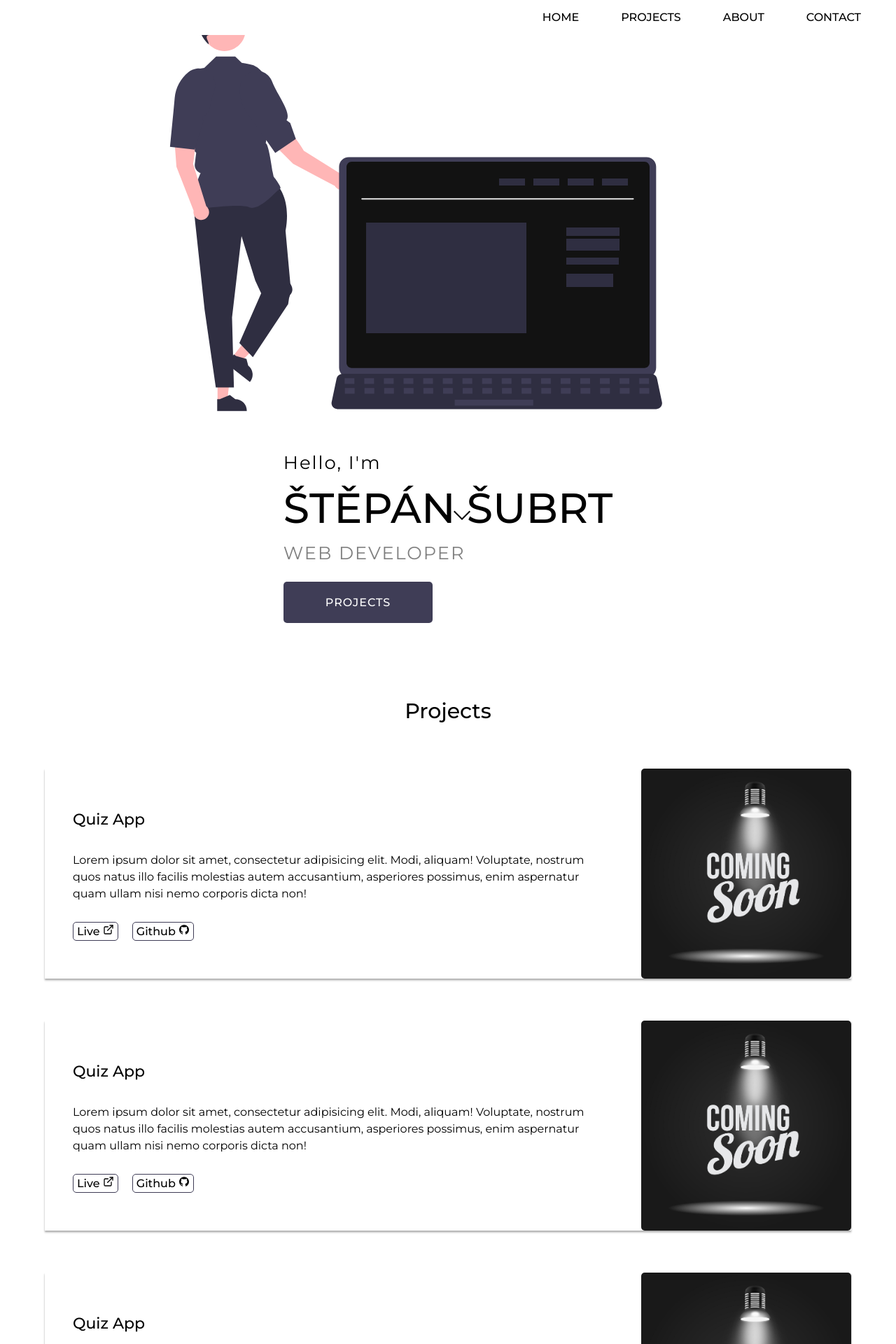
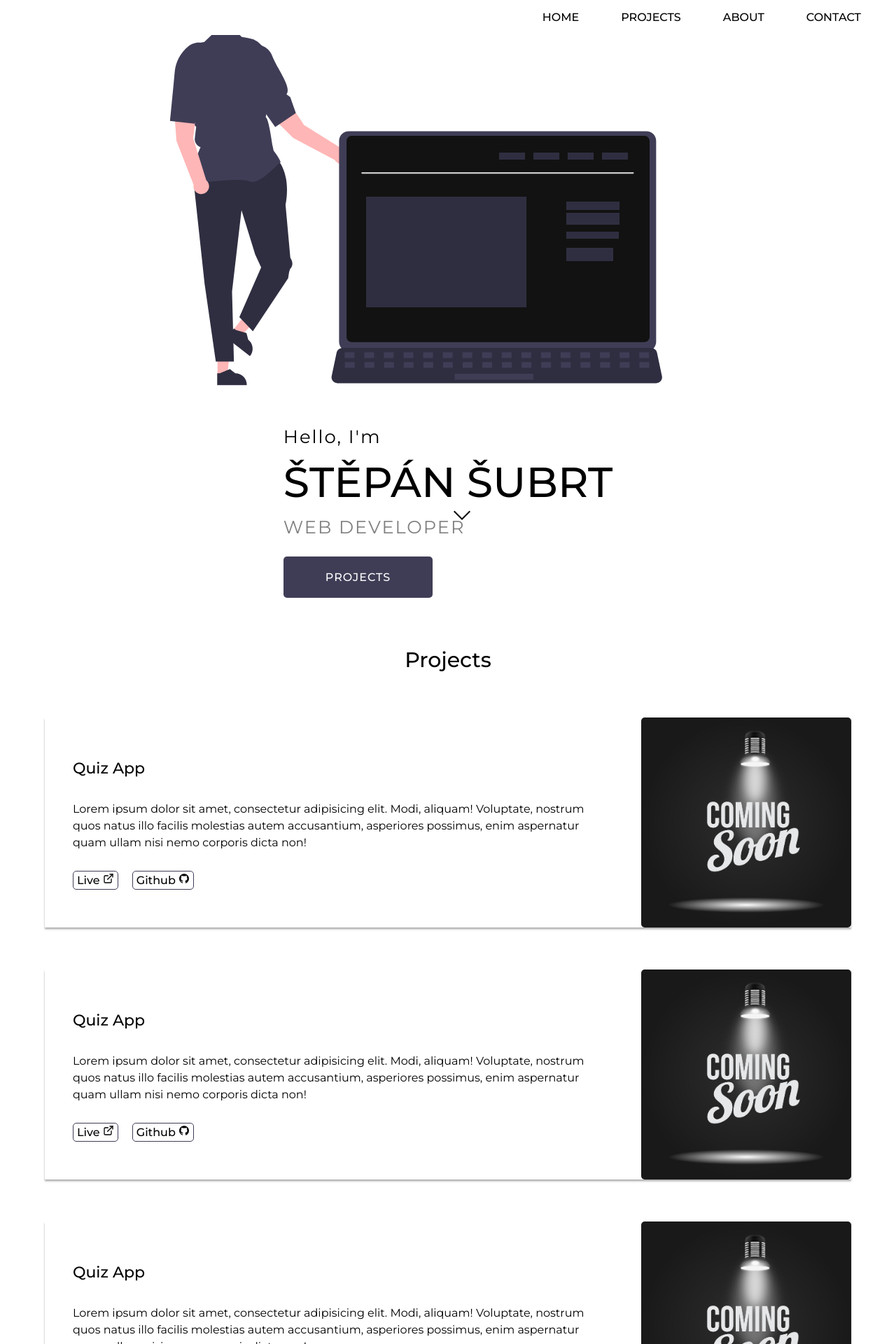
Before and after one commit to subinho/portfolio, a React (Create React App) app: page / in a window 1280 px wide. Shown: the top 1920 px of the page at 70% size. Built offline with nearby package versions, Linux system fonts and the light colour scheme.

Commit message:
build: implemented theme change

```diff
--- a/src/components/About/About.css
+++ b/src/components/About/About.css
@@ -1,3 +1,8 @@
+.about {
+    background-color: var(--clr--background-primary);
+    color: var(--clr--text-primary)
+}
+
 .about--container {
     display: grid;
     grid-template-columns: repeat(2,1fr);
--- a/src/components/About/About.jsx
+++ b/src/components/About/About.jsx
@@ -1,9 +1,12 @@
-import React from 'react'
+import React, { useContext } from 'react'
+import { ThemeContext } from '../../App'
 import './About.css'
 
 const About = () => {
+    const { darkTheme } = useContext(ThemeContext)
+
   return (
-      <section className='about padd_page' id='about'>
+      <section className={darkTheme ? 'about padd_page dark' : 'about padd_page'} id='about'>
           <div className='content_container'>
             <h2>ABOUT ME</h2>
             <div className="about--container">
--- a/src/components/Contact/Contact.css
+++ b/src/components/Contact/Contact.css
@@ -1,3 +1,8 @@
+.contact {
+    background-color: var(--clr--background-primary);
+    color: var(--clr--text-primary);
+}
+
 form {
     max-width:80rem;
     margin: 0 auto;
--- a/src/components/Contact/Contact.jsx
+++ b/src/components/Contact/Contact.jsx
@@ -1,9 +1,10 @@
-import React, { useRef } from 'react'
+import React, { useRef, useContext } from 'react'
+import { ThemeContext } from '../../App';
 import './Contact.css'
 import emailjs from '@emailjs/browser';
 
 const Contact = () => {
-
+  const { darkTheme } = useContext(ThemeContext)
   const form = useRef();
 
   const sendEmail = (e) => {
@@ -21,7 +22,7 @@ const Contact = () => {
 
 
   return (
-      <section className='contact padd_page' id='contact'>
+      <section className={darkTheme ? 'contact padd_page dark' : 'contact padd_page'} id='contact'>
           <div className="content_container">
               <h2>Contact</h2>
 
--- a/src/components/Header/Header.jsx
+++ b/src/components/Header/Header.jsx
@@ -1,4 +1,5 @@
-import React, {useState, useEffect, useRef} from 'react'
+import React, {useState, useEffect, useRef, useContext } from 'react'
+import { ThemeContext } from '../../App'
 import './Header.css'
 import { Link } from 'react-scroll'
 import { AiOutlineMenu } from 'react-icons/ai'
@@ -6,6 +7,8 @@ import { AiOutlineMenu } from 'react-icons/ai'
 const Header = () => {
     const [toggleMenu, setToggleMenu] = useState(false);
     const [screenWidth, setScreenWidth] = useState(window.innerWidth)
+
+    const { darkTheme, toggleTheme } = useContext(ThemeContext)
 
     let navbarRef = useRef();
 
@@ -39,7 +42,7 @@ const Header = () => {
   return (
       <header>
         <section>
-            <nav ref={navbarRef} className='navbar'>
+            <nav ref={navbarRef} className={darkTheme ? 'navbar dark' : 'navbar'}>
                 { (toggleMenu || screenWidth > 1024) &&
                     <ul className="navbar--list">
                         <li className="list--item">
--- a/src/components/Introduction/Introduction.css
+++ b/src/components/Introduction/Introduction.css
@@ -2,6 +2,9 @@
     display: flex;
     justify-content: center;
     align-items: center;
+    background-color: var(--clr--background-primary);
+    color: var(--clr--text-primary);
+    height:100vh;
 }
 
 .introduction--main h1 {
--- a/src/components/Introduction/Introduction.jsx
+++ b/src/components/Introduction/Introduction.jsx
@@ -1,12 +1,15 @@
-import React from 'react'
+import React, { useContext } from 'react'
+import { ThemeContext } from '../../App'
 import './Introduction.css'
 import img from '../../images/intro-image.svg'
 import Sidebar from '../Sidebar/Sidebar'
 import { Link } from 'react-scroll'
 
 const Introduction = () => {
+  const { darkTheme } = useContext(ThemeContext)
+
   return (
-    <section className='introduction full_page' id='home'>
+    <section className={darkTheme ? 'introduction dark' : 'introduction'} id='home'>
         <Sidebar />
         <div className="introduction--image">
           <img src={img}/>
--- a/src/components/Projects/Projects.css
+++ b/src/components/Projects/Projects.css
@@ -1,3 +1,8 @@
+.projects {
+    background-color: var(--clr--background-primary);
+    color: var(--clr--text-primary);
+}
+
 .projects--container {
     margin: 0 auto;
 }
--- a/src/components/Projects/Projects.jsx
+++ b/src/components/Projects/Projects.jsx
@@ -1,11 +1,14 @@
-import React from 'react'
+import React, { useContext } from 'react'
+import { ThemeContext } from '../../App'
 import './Projects.css'
 import data from './data'
 import { AiFillGithub } from 'react-icons/ai'
 import { FiExternalLink } from 'react-icons/fi'
 const Projects = () => {
+    const { darkTheme } = useContext(ThemeContext)
+
     return (
-      <section className='projects padd_page' id='projects'>
+        <section className={darkTheme ? 'projects padd_page dark' : 'projects padd_page'} id='projects'>
             <div className='content_container'>
                 <h2>Projects</h2>
                 <div className='projects--container'>
```
Lines whose indentation alone changed are shown as unchanged.
